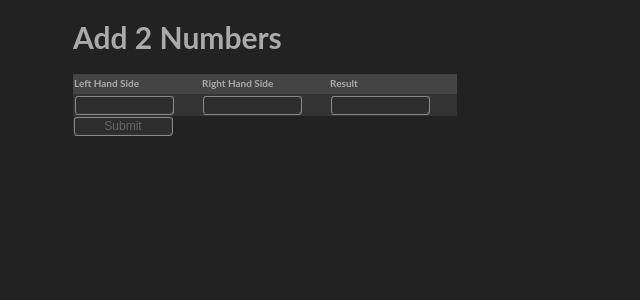
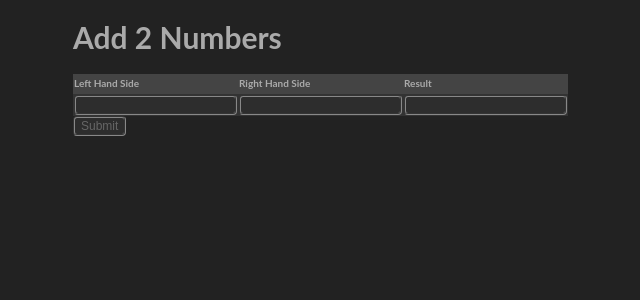
Before and after one commit to bsloan666/aws-service, a Flask app: page /app/add2 in a window 1280 px wide. Shown: the top 300 px of the page, without its empty margins (35-675 px from the left). Run offline with Flask 2, Linux system fonts and the light colour scheme.

Commit message:
Screwy small inputs

```diff
--- a/webapp/static/css/my_style.css
+++ b/webapp/static/css/my_style.css
@@ -132,7 +132,6 @@ input {
     border-radius: 4px;
     border-color: #888888;
 	font-size: 12px;
-	width:100px;
 }
 
 input:read-only {
```
